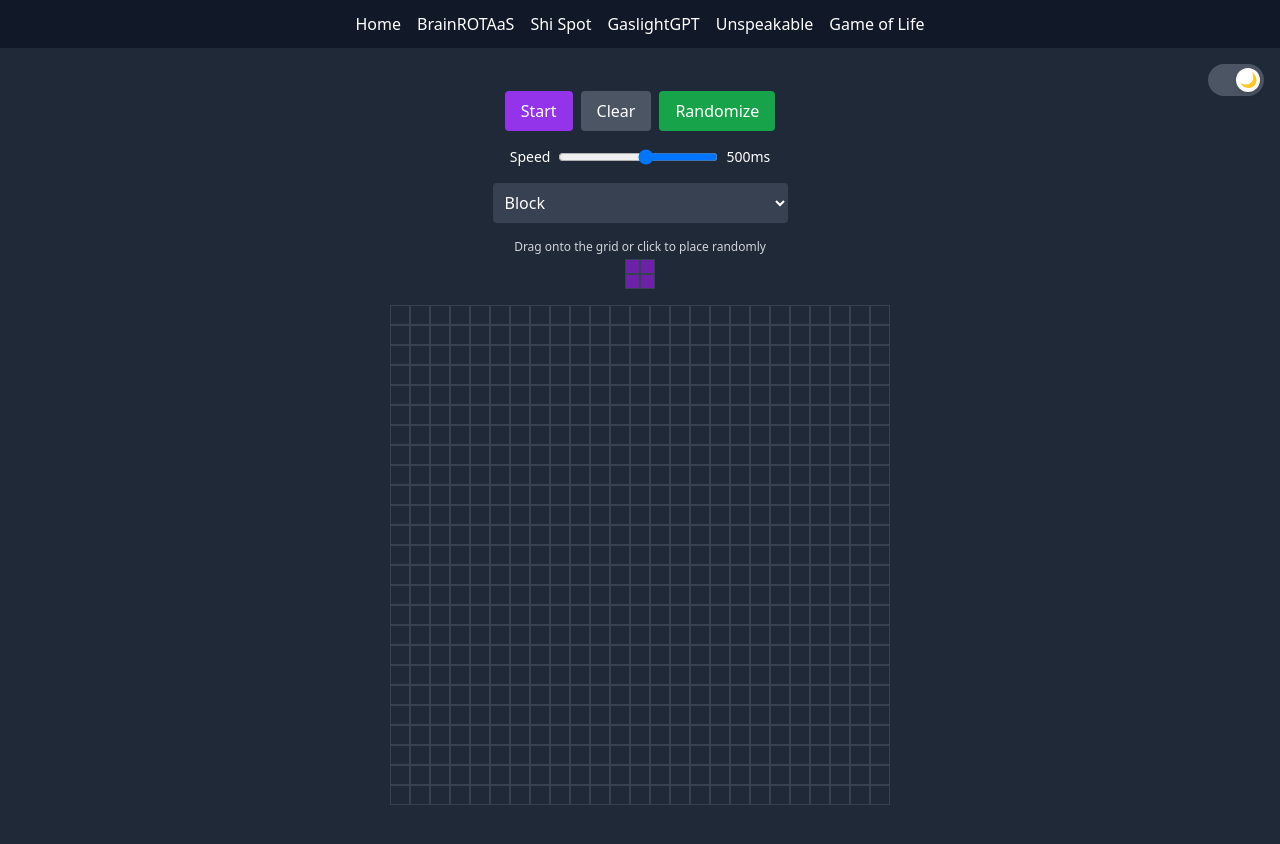
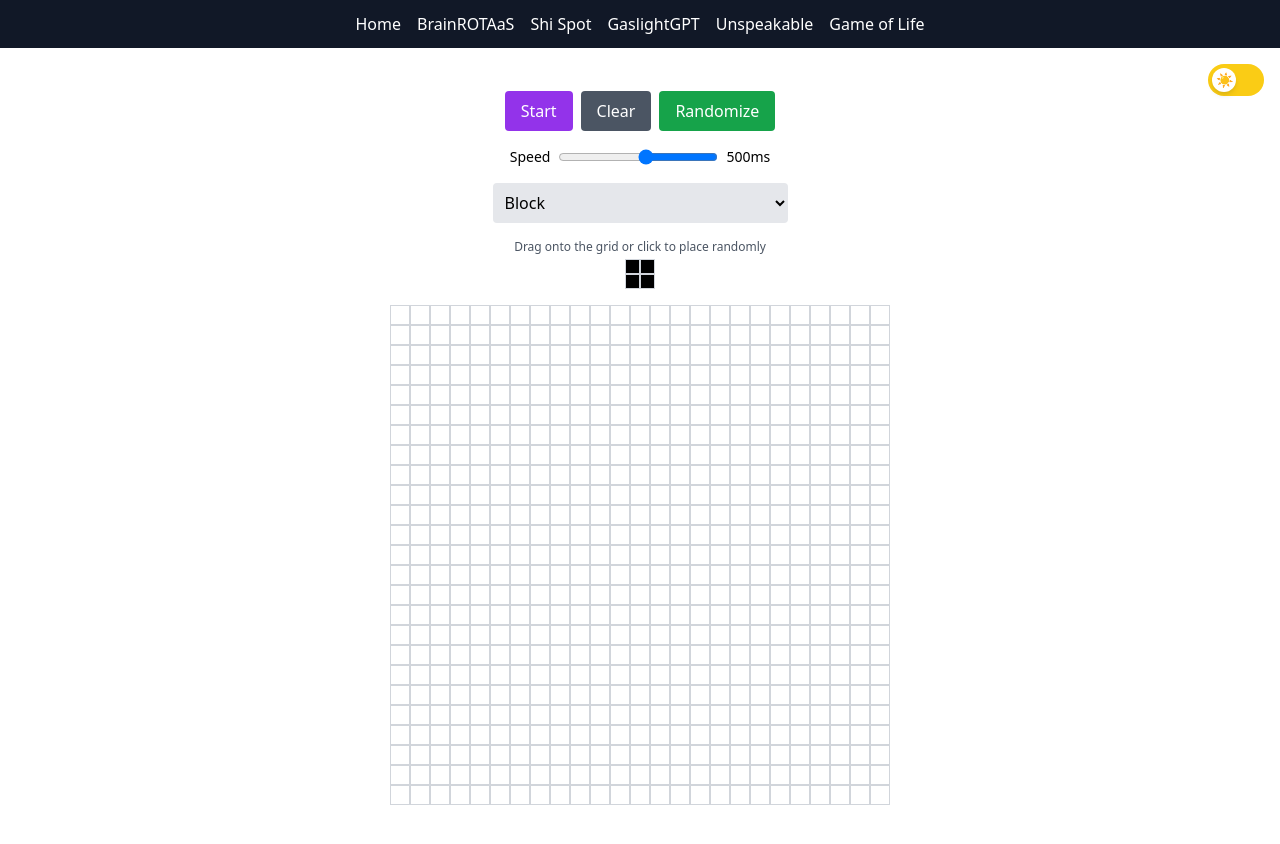
Before and after one commit to lwelling/fake-startup-site, a React (Vite) app: page /life in a window 1280 px wide. Shown: the top 844 px of the page. Built offline with nearby package versions, Linux system fonts and the light colour scheme.

Commit message:
feat: sync life theme with system

```diff
--- a/src/pages/Life.jsx
+++ b/src/pages/Life.jsx
@@ -79,7 +79,12 @@ export default function Life() {
   const [cellSize, setCellSize] = useState(20);
   const [selectedShape, setSelectedShape] = useState('block');
   const [interval, setIntervalValue] = useState(500);
-  const [darkMode, setDarkMode] = useState(true);
+  const [darkMode, setDarkMode] = useState(() => {
+    if (typeof window !== 'undefined' && window.matchMedia) {
+      return window.matchMedia('(prefers-color-scheme: dark)').matches;
+    }
+    return false;
+  });
   const runningRef = useRef(running);
   const intervalRef = useRef(interval);
   runningRef.current = running;
@@ -193,7 +198,7 @@ export default function Life() {
       </div>
       <div className="mb-4 flex flex-row flex-wrap gap-2 justify-center">
         <button
-          className={`px-4 py-2 rounded ${
+          className={`px-4 py-2 rounded text-white ${
             running
               ? 'bg-red-600 hover:bg-red-500'
               : 'bg-purple-600 hover:bg-purple-500'
@@ -209,13 +214,13 @@ export default function Life() {
           {running ? 'Stop' : 'Start'}
         </button>
         <button
-          className="px-4 py-2 bg-gray-600 rounded hover:bg-gray-500"
+          className="px-4 py-2 bg-gray-600 text-white rounded hover:bg-gray-500"
           onClick={() => setGrid(generateEmptyGrid())}
         >
           Clear
         </button>
         <button
-          className="px-4 py-2 bg-green-600 rounded hover:bg-green-500"
+          className="px-4 py-2 bg-green-600 text-white rounded hover:bg-green-500"
           onClick={randomize}
         >
           Randomize
```
